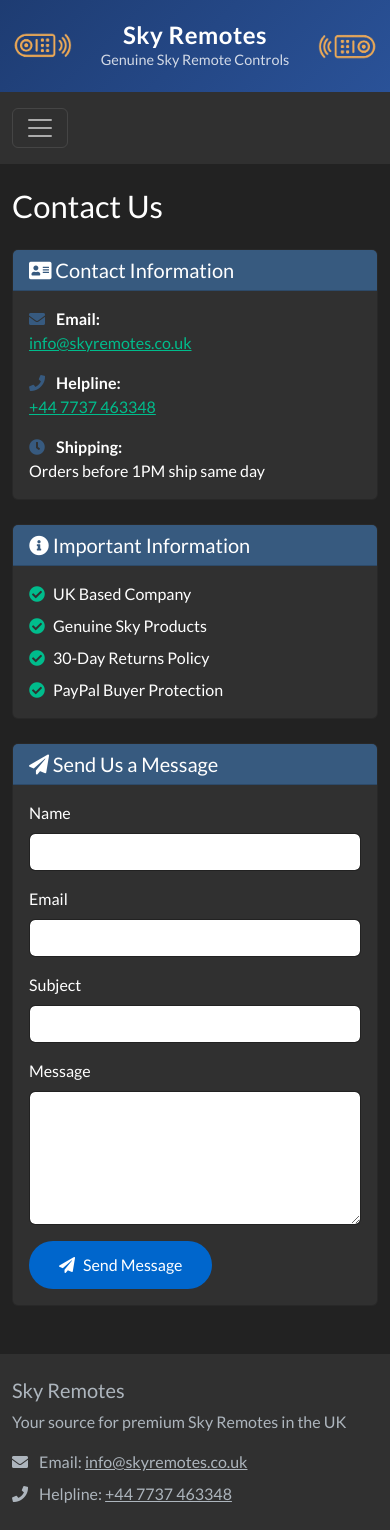
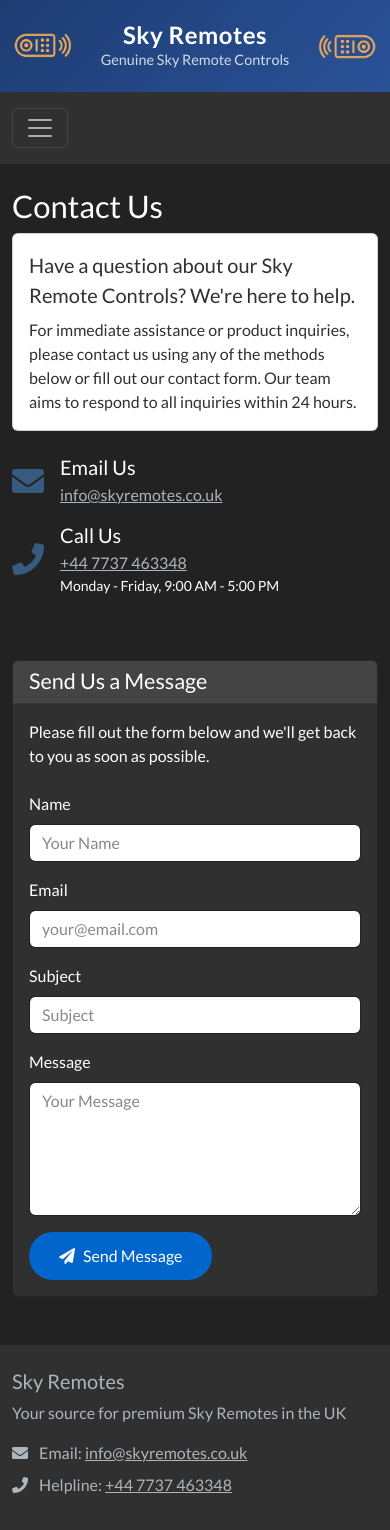
Before and after one commit to Rosssaab/skyremotes, a Flask app: page /contact in a window 390 px wide. After the commit the page ends 1494 px from the top, so only its background shows below. Run offline with Flask 2, Linux system fonts and the light colour scheme; some libraries are stand-ins or nearby versions.

Commit message:
Enhanced contact form with auto-reply emails and improved layout. Added: - Professional contact information display - Dual-sided remote images for desktop view - Customer auto-reply email with business details - Improved form styling and responsiveness - Fixed email functionality

```diff
--- a/app.py
+++ b/app.py
@@ -1,4 +1,4 @@
-from flask import Flask, render_template, flash, redirect, url_for, jsonify, request, session
+from flask import Flask, render_template, flash, redirect, url_for, jsonify, request, session, current_app
 from flask_mail import Mail, Message
 from forms import ContactForm
 from config import Config
@@ -9,13 +9,21 @@
 import paypalrestsdk
 from datetime import datetime, timedelta
 import uuid
+from flask_wtf.csrf import CSRFProtect
+import traceback
 
-# Set up logging
-logging.basicConfig(level=logging.DEBUG)
+# Set up logging with more detail
+logging.basicConfig(
+    level=logging.DEBUG,
+    format='%(asctime)s - %(name)s - %(levelname)s - %(message)s'
+)
 logger = logging.getLogger(__name__)
 
 app = Flask(__name__)
 app.config.from_object(Config)
+
+# Initialize CSRF protection
+csrf = CSRFProtect(app)
 mail = Mail(app)
 
 # PayPal configuration
@@ -44,92 +52,72 @@
     form = ContactForm()
     if form.validate_on_submit():
         try:
-            logger.debug('Attempting to send email...')
-            logger.debug(f'Mail settings: SERVER={app.config["MAIL_SERVER"]}, PORT={app.config["MAIL_PORT"]}')
-            logger.debug(f'From: {app.config["MAIL_USERNAME"]}')
+            # Send email to skyremotes
+            admin_msg = Message(
+                subject=f"Contact Form: {form.subject.data}",
+                sender=app.config['MAIL_DEFAULT_SENDER'],
+                recipients=['info@skyremotes.co.uk'],
+                body=f"""
+Name: {form.name.data}
+Email: {form.email.data}
+Subject: {form.subject.data}
 
-            # Send the form data to site owner
-            msg = Message(
-                subject=f"Contact Form: {form.subject.data}",
-                recipients=['sky.remotes.co.uk@gmail.com'],
-                body=f"Name: {form.name.data}\nEmail: {form.email.data}\nSubject: {form.subject.data}\n\nMessage:\n{form.message.data}"
+Message:
+{form.message.data}
+                """
             )
-            logger.debug('Message object created')
+            mail.send(admin_msg)
 
-            # Add headers to prevent spam classification
-            msg.extra_headers = {
-                "List-Unsubscribe": "<mailto:sky.remotes.co.uk@gmail.com>",
-                "Precedence": "bulk",
-                "X-Auto-Response-Suppress": "OOF",
-                "Auto-Submitted": "auto-generated"
-            }
-            logger.debug('Headers added')
+            # Send auto-reply to customer
+            customer_msg = Message(
+                subject="Thank you for contacting Sky Remotes",
+                sender=app.config['MAIL_DEFAULT_SENDER'],
+                recipients=[form.email.data],
+                html=f"""
+                <div style="font-family: Arial, sans-serif; max-width: 600px; margin: 0 auto;">
+                    <h2>Thank you for contacting Sky Remotes</h2>
 
-            # Add a more professional format
-            msg.html = f"""
-            <html>
-                <body>
-                    <h2>New Contact Form Submission</h2>
-                    <p><strong>Name:</strong> {form.name.data}</p>
-                    <p><strong>Email:</strong> {form.email.data}</p>
-                    <p><strong>Subject:</strong> {form.subject.data}</p>
-                    <h3>Message:</h3>
-                    <p>{form.message.data}</p>
-                    <hr>
-                    <p><small>This email was sent from the skyremotes contact form.</small></p>
-                </body>
-            </html>
-            """
-            logger.debug('HTML content added')
+                    <p>Dear {form.name.data},</p>
 
-            try:
-                mail.send(msg)
-                logger.debug('Main email sent successfully')
-            except Exception as e:
-                logger.error(f'Error sending main email: {str(e)}')
-                raise
+                    <p>We have received your message and will get back to you as soon as possible. Our team typically responds within 24 hours during business days.</p>
 
-            # Auto-reply with similar headers
-            try:
-                auto_reply = Message(
-                    subject="Thank you for contacting Sky Remotes",
-                    recipients=[form.email.data],
-                    sender=("Sky Remotes", "sky.remotes.co.uk@gmail.com")
-                )
-                auto_reply.extra_headers = {
-                    "List-Unsubscribe": "<mailto:sky.remotes.co.uk@gmail.com>",
-                    "Precedence": "bulk",
-                    "X-Auto-Response-Suppress": "OOF",
-                    "Auto-Submitted": "auto-generated"
-                }
-                auto_reply.html = f"""
-                <html>
-                    <body>
-                        <h2>Thank you for contacting Sky Remotes</h2>
-                        <p>Dear {form.name.data},</p>
-                        <p>We have received your message and will get back to you shortly.</p>
-                        <h3>Your message details:</h3>
-                        <p><strong>Subject:</strong> {form.subject.data}</p>
-                        <p><strong>Message:</strong><br>{form.message.data}</p>
-                        <hr>
-                        <p>Best regards,<br>
-                        Sky Remotes Team<br>
-                        <a href="mailto:sky.remotes.co.uk@gmail.com">sky.remotes.co.uk@gmail.com</a></p>
-                    </body>
-                </html>
+                    <p><strong>Your Message Details:</strong></p>
+                    <ul>
+                        <li>Subject: {form.subject.data}</li>
+                        <li>Date: {datetime.now().strftime('%d-%m-%Y %H:%M')}</li>
+                    </ul>
+
+                    <div style="background-color: #f8f9fa; padding: 15px; margin: 20px 0; border-radius: 5px;">
+                        <h3>Quick Information:</h3>
+                        <ul>
+                            <li>Business Hours: Monday - Friday, 9:00 AM - 5:00 PM</li>
+                            <li>Phone: +44 7737 463348</li>
+                            <li>Email: info@skyremotes.co.uk</li>
+                            <li>Same Day Dispatch for orders before 1PM</li>
+                        </ul>
+                    </div>
+
+                    <p>If you have an urgent inquiry, please don't hesitate to call us during business hours.</p>
+
+                    <p>Best regards,<br>
+                    The Sky Remotes Team</p>
+                </div>
                 """
+            )
+            mail.send(customer_msg)
 
-                mail.send(auto_reply)
-                logger.debug('Auto-reply sent successfully')
-            except Exception as e:
-                logger.error(f'Error sending auto-reply: {str(e)}')
-                # Continue even if auto-reply fails
+            if request.headers.get('X-Requested-With') == 'XMLHttpRequest':
+                return jsonify({'success': True})
 
-            flash('Your message has been sent successfully!\nWe will get back to you soon.\nCheck your spam folder', 'success')
+            flash('Your message has been sent successfully!', 'success')
             return redirect(url_for('contact'))
+
         except Exception as e:
-            logger.error(f'Mail error: {str(e)}')
-            flash(f'Error: Could not authenticate with email server. Please try again later or email us directly. Error: {str(e)}', 'error')
+            logger.error(f'Error sending email: {str(e)}')
+            if request.headers.get('X-Requested-With') == 'XMLHttpRequest':
+                return jsonify({'success': False, 'error': str(e)})
+            flash('Error sending message. Please try again.', 'error')
+
     return render_template('contact.html', form=form)
 
 @app.route('/benefits')
@@ -154,43 +142,65 @@
 
 @app.route('/process-order', methods=['POST'])
 def process_order():
-    data = request.json
+    try:
+        data = request.json
 
-    # Generate order ID
-    order_id = str(uuid.uuid4())[:8].upper()
+        # Generate order ID
+        order_id = str(uuid.uuid4())[:8].upper()
 
-    # Calculate estimated delivery (next business day if ordered before 1PM)
-    now = datetime.now()
-    if now.hour < 13:  # Before 1PM
-        estimated_delivery = (now + timedelta(days=1)).strftime('%A, %B %d')
-    else:
-        estimated_delivery = (now + timedelta(days=2)).strftime('%A, %B %d')
+        # Calculate estimated delivery
+        now = datetime.now()
+        if now.hour < 13:  # Before 1PM
+            estimated_delivery = (now + timedelta(days=1)).strftime('%A, %B %d')
+        else:
+            estimated_delivery = (now + timedelta(days=2)).strftime('%A, %B %d')
 
-    # Create order object
-    order = {
-        'id': order_id,
-        'date': now.strftime('%Y-%m-%d %H:%M:%S'),
-        'shipping': data['shippingDetails'],
-        'paypal_order_id': data['orderID'],
-        'quantity': data['quantity'],
-        'total': data['total'],
-        'estimated_delivery': estimated_delivery
-    }
+        # Create order object
+        order = {
+            'id': order_id,
+            'date': now.strftime('%Y-%m-%d %H:%M:%S'),
+            'shipping': data['shippingDetails'],
+            'paypal_order_id': data['orderID'],
+            'quantity': data['quantity'],
+            'total': data['total'],
+            'estimated_delivery': estimated_delivery
+        }
 
-    # Send confirmation email
-    try:
-        send_order_confirmation(order)
+        # Send confirmation email
+        try:
+            msg = Message(
+                subject=f'Order Confirmation - Sky Remotes #{order["id"]}',
+                recipients=[order['shipping']['email']],
+                sender=current_app.config['MAIL_DEFAULT_SENDER']
+            )
+
+            msg.html = render_template(
+                'emails/order_confirmation.html',
+                order=order
+            )
+
+            mail.send(msg)
+            print(f"Email sent successfully to {order['shipping']['email']}")  # Debug log
+
+        except Exception as e:
+            print(f"Failed to send email: {str(e)}")  # Debug log
+            # Continue processing even if email fails
+
+        # Store order in session for success page
+        session['last_order'] = order
+
+        return jsonify({
+            "status": "success",
+            "message": "Order processed successfully",
+            "order_id": order_id
+        })
+
     except Exception as e:
-        app.logger.error(f"Failed to send confirmation email: {str(e)}")
-
-    # Store order in session for success page
-    session['last_order'] = order
-
-    return jsonify({
-        "status": "success",
-        "message": "Order processed successfully",
-        "order_id": order_id
-    })
+        print(f"Order processing error: {str(e)}")  # Debug log
+        return jsonify({
+            "status": "error",
+            "message": "There was a problem processing your order"
+        }), 500
 
 @app.route('/order-success')
 def order_success():
@@ -203,28 +213,45 @@
 
     return render_template('order-success.html', order=order)
 
-def send_order_confirmation(order):
+# Add a test route
+@app.route('/test-mail-config')
+def test_mail_config():
+    config_info = {
+        'MAIL_SERVER': app.config['MAIL_SERVER'],
+        'MAIL_PORT': app.config['MAIL_PORT'],
+        'MAIL_USE_TLS': app.config['MAIL_USE_TLS'],
+        'MAIL_USERNAME': app.config['MAIL_USERNAME'],
+        'MAIL_DEFAULT_SENDER': app.config['MAIL_DEFAULT_SENDER']
+    }
+    logger.debug(f'Mail configuration: {config_info}')
+    return jsonify(config_info)
+
+@app.route('/test-email')
+def test_email():
     try:
+        logger.debug('Testing email configuration...')
         msg = Message(
-            subject=f"Order Confirmation - Sky Remotes #{order['id']}",
-            recipients=[order['shipping']['email']]
+            subject='Test Email',
+            sender=app.config['MAIL_DEFAULT_SENDER'],
+            recipients=['info@skyremotes.co.uk'],
+            body='This is a test email'
         )
 
-        msg.html = render_template(
-            'emails/order_confirmation.html',
-            order=order
-        )
-
-        print(f"Attempting to send email to {order['shipping']['email']}")  # Debug log
+        logger.debug('Attempting to send test email...')
         mail.send(msg)
-        print("Email sent successfully")  # Debug log
-
+        logger.debug('Test email sent successfully')
+        return 'Test email sent successfully! Check logs for details.'
     except Exception as e:
-        print(f"Email error: {str(e)}")  # Debug log
-        # Log the full error details
-        import traceback
-        print(traceback.format_exc())
-        raise  # Re-raise the exception to see it in the Flask logs
+        error_details = f'Error: {str(e)}\n\nTraceback:\n{traceback.format_exc()}'
+        logger.error(error_details)
+        return f'Error sending test email: {error_details}'
 
 if __name__ == '__main__':
-    app.run(host='0.0.0.0', port=8091, debug=True)
+    # Log the configuration at startup
+    logger.debug('Starting application with configuration:')
+    logger.debug(f'MAIL_SERVER: {app.config["MAIL_SERVER"]}')
+    logger.debug(f'MAIL_PORT: {app.config["MAIL_PORT"]}')
+    logger.debug(f'MAIL_USE_TLS: {app.config["MAIL_USE_TLS"]}')
+    logger.debug(f'MAIL_USERNAME: {app.config["MAIL_USERNAME"]}')
+
+    app.run(host='127.0.0.1', port=8091, debug=True)
--- a/templates/contact.html
+++ b/templates/contact.html
@@ -4,71 +4,102 @@
 
 {% block content %}
 <div class="container mt-4">
-    <h1 class="mb-4">Contact Us</h1>
+    <h1>Contact Us</h1>
 
-    <div class="row">
-        <div class="col-md-6 mb-4">
-            <div class="card">
-                <div class="card-header bg-primary text-white">
-                    <h2 class="h5 mb-0"><i class="fas fa-address-card"></i> Contact Information</h2>
-                </div>
+    <!-- Contact Information -->
+    <div class="row mb-4">
+        <div class="col-md-12">
+            <!-- White background box for intro text -->
+            <div class="card bg-white text-dark mb-4">
                 <div class="card-body">
-                    <p class="mb-3">
-                        <i class="fas fa-envelope me-2 text-primary"></i>
-                        <strong>Email:</strong><br>
-                        <a href="mailto:info@skyremotes.co.uk">info@skyremotes.co.uk</a>
-                    </p>
-                    <p class="mb-3">
-                        <i class="fas fa-phone me-2 text-primary"></i>
-                        <strong>Helpline:</strong><br>
-                        <a href="tel:+447737463348">+44 7737 463348</a>
-                    </p>
-                    <p class="mb-0">
-                        <i class="fas fa-clock me-2 text-primary"></i>
-                        <strong>Shipping:</strong><br>
-                        Orders before 1PM ship same day
-                    </p>
+                    <p class="lead mb-2">Have a question about our Sky Remote Controls? We're here to help.</p>
+                    <p class="mb-0">For immediate assistance or product inquiries, please contact us using any of the methods below or fill out our contact form. Our team aims to respond to all inquiries within 24 hours.</p>
                 </div>
             </div>
 
-            <div class="card mt-4">
-                <div class="card-header bg-primary text-white">
-                    <h2 class="h5 mb-0"><i class="fas fa-info-circle"></i> Important Information</h2>
+            <div class="row mt-4 mb-4">
+                <div class="col-md-6">
+                    <div class="d-flex align-items-center mb-3">
+                        <i class="fas fa-envelope fa-2x text-primary me-3"></i>
+                        <div>
+                            <h5 class="mb-1">Email Us</h5>
+                            <a href="mailto:info@skyremotes.co.uk" class="text-light">info@skyremotes.co.uk</a>
+                        </div>
+                    </div>
                 </div>
-                <div class="card-body">
-                    <ul class="list-unstyled mb-0">
-                        <li class="mb-2"><i class="fas fa-check-circle text-success me-2"></i>UK Based Company</li>
-                        <li class="mb-2"><i class="fas fa-check-circle text-success me-2"></i>Genuine Sky Products</li>
-                        <li class="mb-2"><i class="fas fa-check-circle text-success me-2"></i>30-Day Returns Policy</li>
-                        <li><i class="fas fa-check-circle text-success me-2"></i>PayPal Buyer Protection</li>
-                    </ul>
+                <div class="col-md-6">
+                    <div class="d-flex align-items-center mb-3">
+                        <i class="fas fa-phone fa-2x text-primary me-3"></i>
+                        <div>
+                            <h5 class="mb-1">Call Us</h5>
+                            <a href="tel:+447737463348" class="text-light">+44 7737 463348</a>
+                            <p class="small mb-0">Monday - Friday, 9:00 AM - 5:00 PM</p>
+                        </div>
+                    </div>
                 </div>
             </div>
         </div>
+    </div>
 
+    <!-- Success Modal -->
+    <div class="modal fade" id="successModal" tabindex="-1" aria-labelledby="successModalLabel" aria-hidden="true">
+        <div class="modal-dialog">
+            <div class="modal-content">
+                <div class="modal-header bg-success text-white">
+                    <h5 class="modal-title" id="successModalLabel">Message Sent!</h5>
+                    <button type="button" class="btn-close" data-bs-dismiss="modal" aria-label="Close"></button>
+                </div>
+                <div class="modal-body">
+                    Your message has been sent successfully! We'll get back to you soon.
+                </div>
+                <div class="modal-footer">
+                    <button type="button" class="btn btn-secondary" data-bs-dismiss="modal">Close</button>
+                </div>
+            </div>
+        </div>
+    </div>
+
+    <!-- Contact Form and Images Row -->
+    <div class="row">
+        <!-- Left Sky Remote Image - Hidden on mobile -->
+        <div class="col-md-3 d-none d-md-flex align-items-center justify-content-center">
+            <img src="{{ url_for('static', filename='images/SkyRemote.png') }}"
+                 alt="Sky Remote Control"
+                 class="img-fluid rounded shadow-lg">
+        </div>
+
+        <!-- Contact Form Box -->
         <div class="col-md-6">
-            <div class="card">
-                <div class="card-header bg-primary text-white">
-                    <h2 class="h5 mb-0"><i class="fas fa-paper-plane"></i> Send Us a Message</h2>
+            <div class="card bg-dark text-white">
+                <div class="card-header">
+                    <h4 class="mb-0">Send Us a Message</h4>
                 </div>
                 <div class="card-body">
-                    <form action="{{ url_for('contact') }}" method="POST">
+                    <p class="mb-4">Please fill out the form below and we'll get back to you as soon as possible.</p>
+
+                    <form method="POST" action="{{ url_for('contact') }}" id="contactForm">
+                        {{ form.hidden_tag() }}
+
                         <div class="mb-3">
-                            <label for="name" class="form-label">Name</label>
-                            <input type="text" class="form-control" id="name" name="name" required>
+                            {{ form.name.label(class="form-label") }}
+                            {{ form.name(class="form-control", placeholder="Your Name") }}
                         </div>
+
                         <div class="mb-3">
-                            <label for="email" class="form-label">Email</label>
-                            <input type="email" class="form-control" id="email" name="email" required>
+                            {{ form.email.label(class="form-label") }}
+                            {{ form.email(class="form-control", placeholder="your@email.com") }}
                         </div>
+
                         <div class="mb-3">
-                            <label for="subject" class="form-label">Subject</label>
-                            <input type="text" class="form-control" id="subject" name="subject" required>
+                            {{ form.subject.label(class="form-label") }}
+                            {{ form.subject(class="form-control", placeholder="Subject") }}
                         </div>
+
                         <div class="mb-3">
-                            <label for="message" class="form-label">Message</label>
-                            <textarea class="form-control" id="message" name="message" rows="5" required></textarea>
+                            {{ form.message.label(class="form-label") }}
+                            {{ form.message(class="form-control", rows="5", placeholder="Your Message") }}
                         </div>
+
                         <button type="submit" class="btn btn-primary">
                             <i class="fas fa-paper-plane me-2"></i>Send Message
                         </button>
@@ -76,6 +107,57 @@
                 </div>
             </div>
         </div>
+
+        <!-- Right Sky Remote Image - Hidden on mobile -->
+        <div class="col-md-3 d-none d-md-flex align-items-center justify-content-center">
+            <img src="{{ url_for('static', filename='images/SkyRemote.png') }}"
+                 alt="Sky Remote Control"
+                 class="img-fluid rounded shadow-lg">
+        </div>
     </div>
 </div>
+
+{% block extra_js %}
+<script>
+document.addEventListener('DOMContentLoaded', function() {
+    {% with messages = get_flashed_messages(with_categories=true) %}
+        {% if messages %}
+            {% for category, message in messages %}
+                {% if category == 'success' %}
+                    var successModal = new bootstrap.Modal(document.getElementById('successModal'));
+                    successModal.show();
+                {% endif %}
+            {% endfor %}
+        {% endif %}
+    {% endwith %}
+
+    const form = document.getElementById('contactForm');
+    form.addEventListener('submit', function(e) {
+        e.preventDefault();
+
+        fetch(form.action, {
+            method: 'POST',
+            body: new FormData(form),
+            headers: {
+                'X-Requested-With': 'XMLHttpRequest'
+            }
+        })
+        .then(response => response.json())
+        .then(data => {
+            if (data.success) {
+                var successModal = new bootstrap.Modal(document.getElementById('successModal'));
+                successModal.show();
+                form.reset();
+            } else {
+                alert('There was an error sending your message. Please try again.');
+            }
+        })
+        .catch(error => {
+            console.error('Error:', error);
+            alert('There was an error sending your message. Please try again.');
+        });
+    });
+});
+</script>
 {% endblock %}
+{% endblock %}
```
